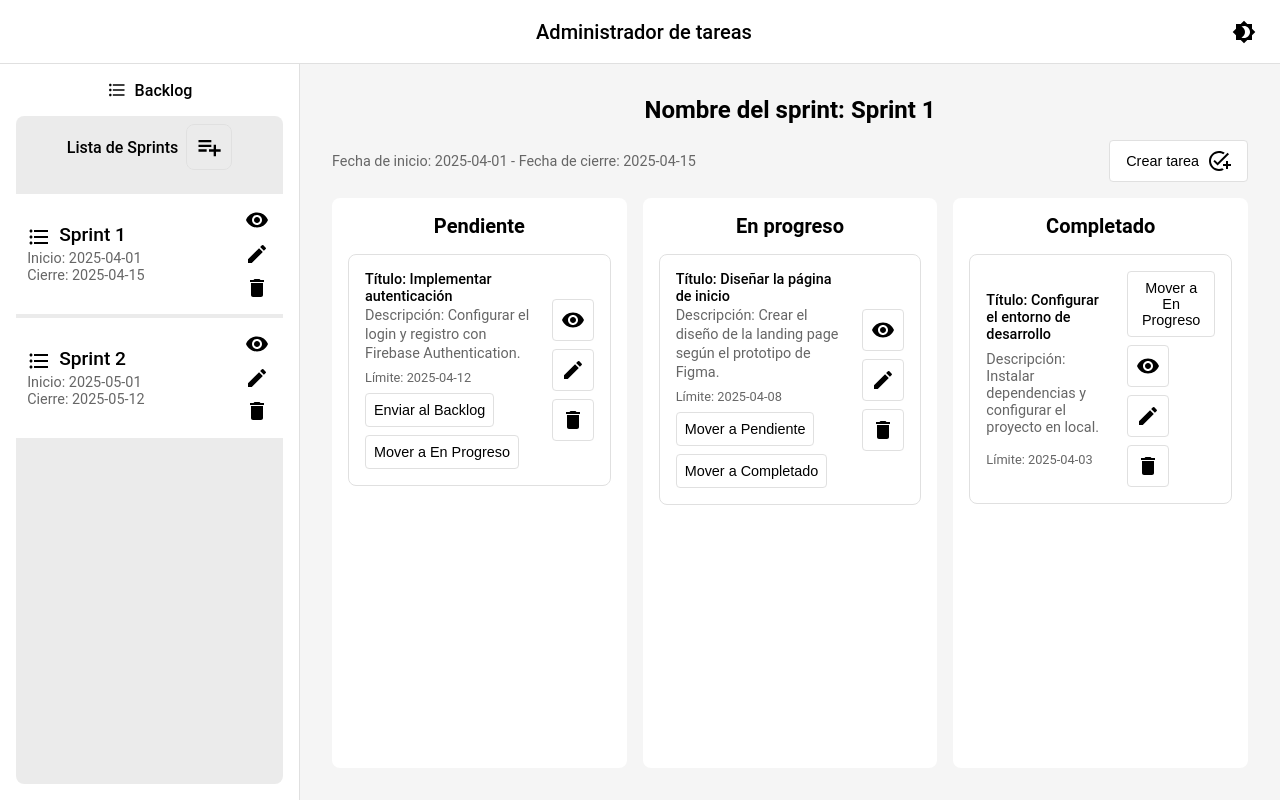
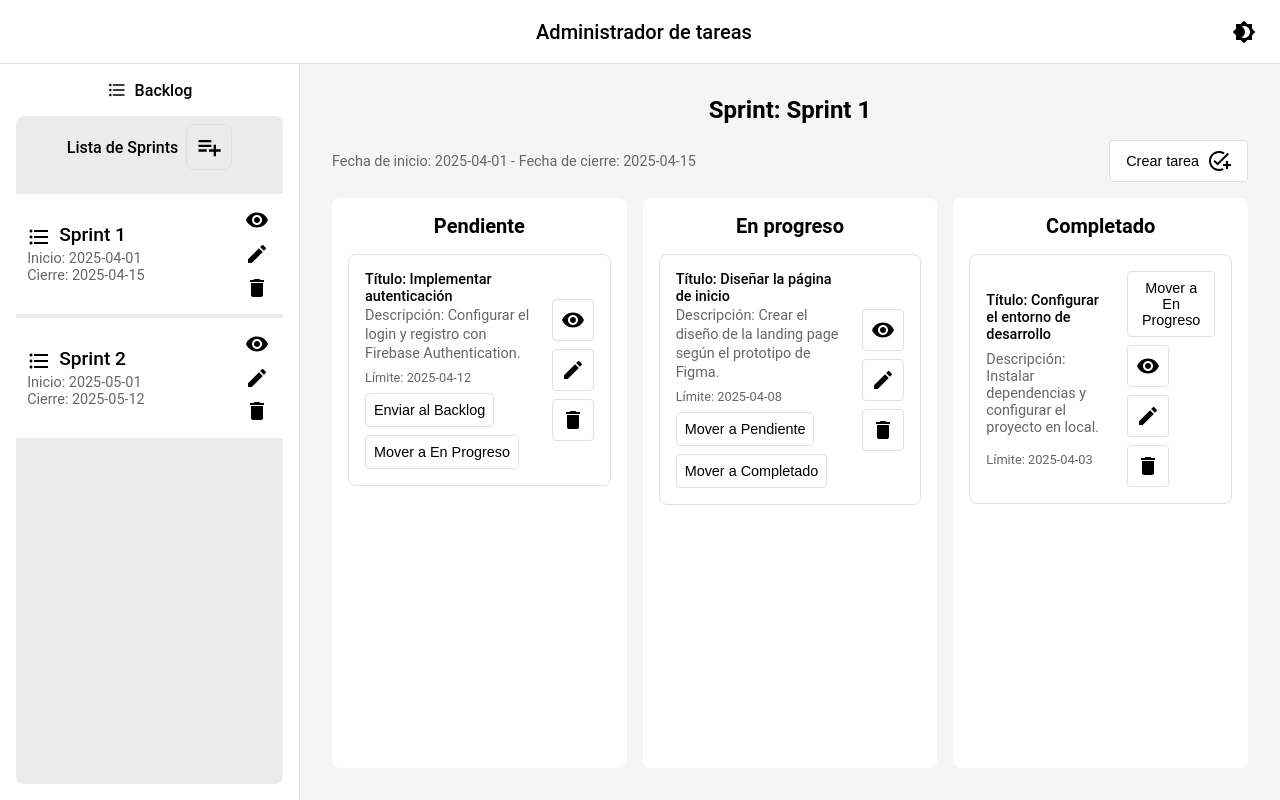
Before and after one commit to PabloEchegaray97/tp_adm_tareas, a React (Vite) app: page /sprint/sprint-001 in a window 1280 px wide. Built offline with nearby package versions, Linux system fonts and the light colour scheme; data requests are answered from the project's data file.

Commit message:
sprint name

```diff
--- a/src/components/screens/ScreenSprint/ScreenSprint.tsx
+++ b/src/components/screens/ScreenSprint/ScreenSprint.tsx
@@ -56,7 +56,7 @@ export const ScreenSprint = () => {
   return (
     <div className="screen-sprint">
       <div className="sprint-header">
-        <h1>Nombre del sprint: {sprint.title}</h1>
+        <h1>Sprint: {sprint.title}</h1>
         <div className="header-actions">
           <span>Fecha de inicio: {sprint.startDate} - Fecha de cierre: {sprint.closingDate}</span>
           <button className="create-task-btn">
```
